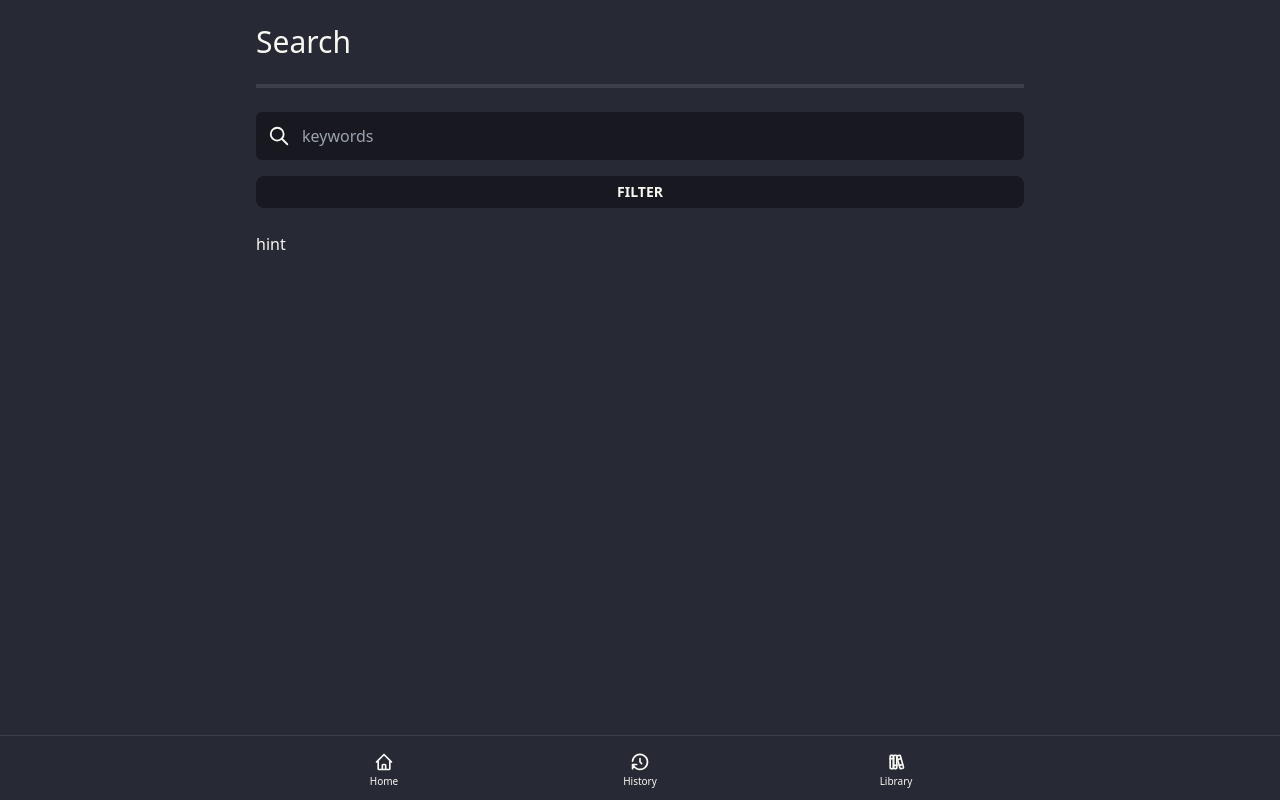
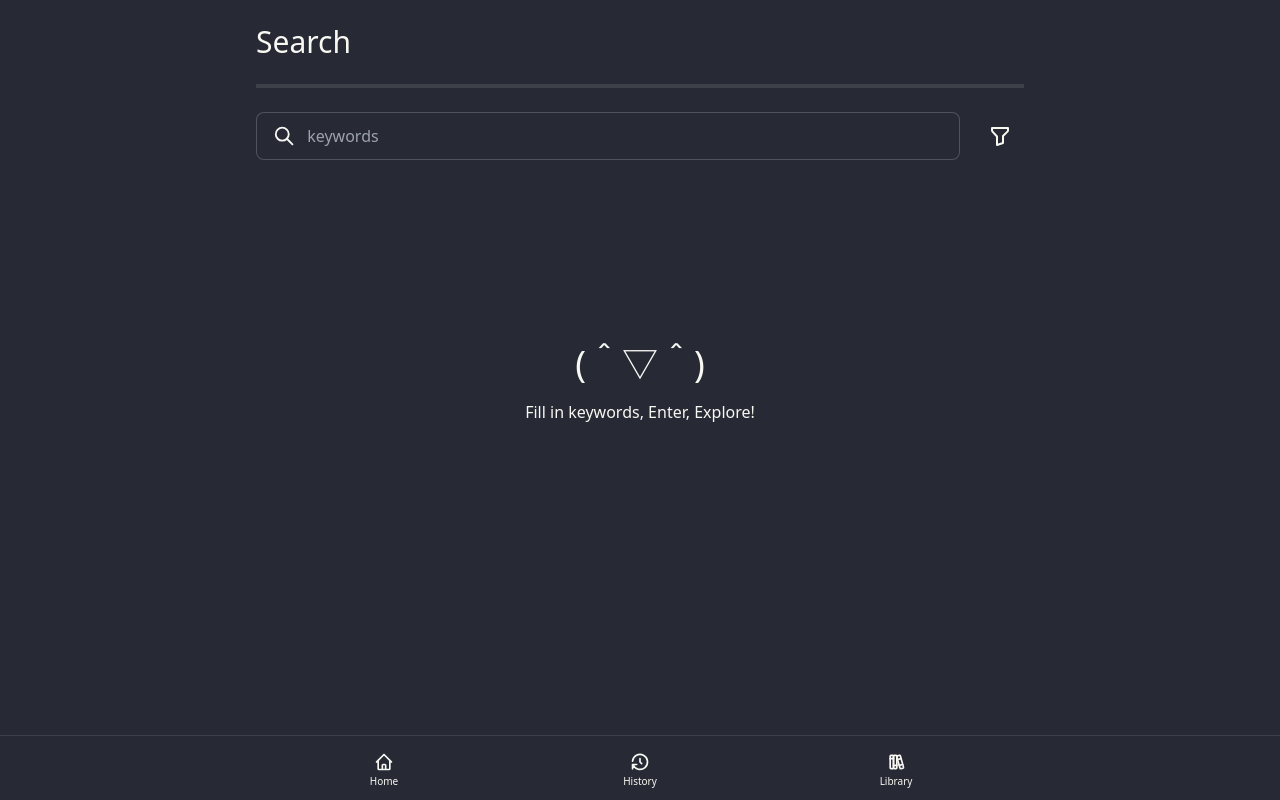
Before and after one commit to mairuu/potential-umbrella, a SvelteKit app: page /search in a window 1280 px wide. Built offline with nearby package versions, Linux system fonts and the light colour scheme.

Commit message:
hint for search page

```diff
--- a/src/routes/(main)/search/+page.svelte
+++ b/src/routes/(main)/search/+page.svelte
@@ -105,13 +105,10 @@
 
 	<div class="mx-4 my-6 md:mx-0">
 		<div class="flex gap-4">
-			<label
-				for="search-input"
-				class="flex flex-1 items-center rounded-md bg-base-200 outline-2 focus-within:outline"
-			>
+			<label for="search-input" class="input input-bordered flex w-full items-center">
 				<svg
 					xmlns="http://www.w3.org/2000/svg"
-					class="mx-3 h-6 w-6"
+					class="mr-3 h-6 w-6"
 					viewBox="0 0 24 24"
 					stroke-width="2"
 					stroke="currentColor"
@@ -141,9 +138,27 @@
 					}}
 				/>
 			</label>
+
+			<button class="btn btn-circle btn-ghost" title="search filter" on:click={showFilterModal}
+				><svg
+					xmlns="http://www.w3.org/2000/svg"
+					class="icon icon-tabler icon-tabler-filter"
+					width="24"
+					height="24"
+					viewBox="0 0 24 24"
+					stroke-width="2"
+					stroke="currentColor"
+					fill="none"
+					stroke-linecap="round"
+					stroke-linejoin="round"
+				>
+					<path stroke="none" d="M0 0h24v24H0z" fill="none"></path>
+					<path
+						d="M4 4h16v2.172a2 2 0 0 1 -.586 1.414l-4.414 4.414v7l-6 2v-8.5l-4.48 -4.928a2 2 0 0 1 -.52 -1.345v-2.227z"
+					></path>
+				</svg></button
+			>
 		</div>
-
-		<button class="btn btn-sm mt-4 w-full" on:click={showFilterModal}>filter</button>
 
 		<dialog bind:this={filterDialog} class="modal modal-bottom sm:modal-middle">
 			<form method="dialog" class="modal-box">
@@ -201,6 +216,11 @@
 			</div>
 		{/await}
 	{:else}
-		<div class="mx-4 my-6 md:mx-0">hint</div>
+			<div class="mx-4 my-6 md:mx-0">
+				<div class="flex flex-col items-center pt-[20vh]">
+					<span class="inline-block text-4xl"> (＾▽＾) </span>
+					<span class="pt-4"> Fill in keywords, Enter, Explore! </span>
+				</div>
+			</div>
 	{/if}
 </div>
```
Also changed, not shown: 1 other file (tests, documents, lock files or other folders).
